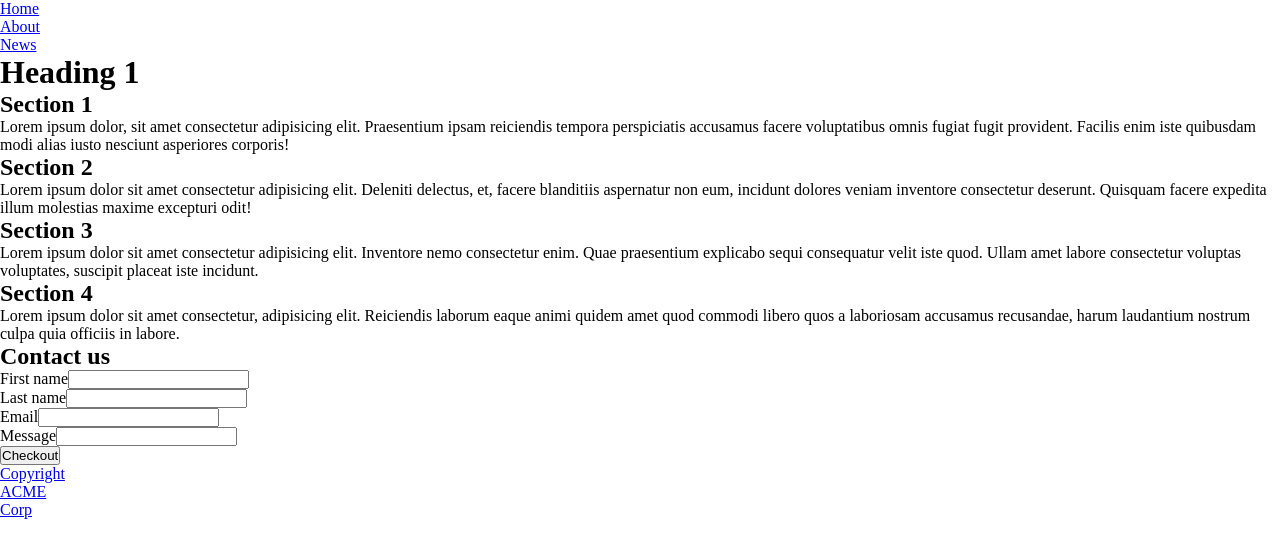
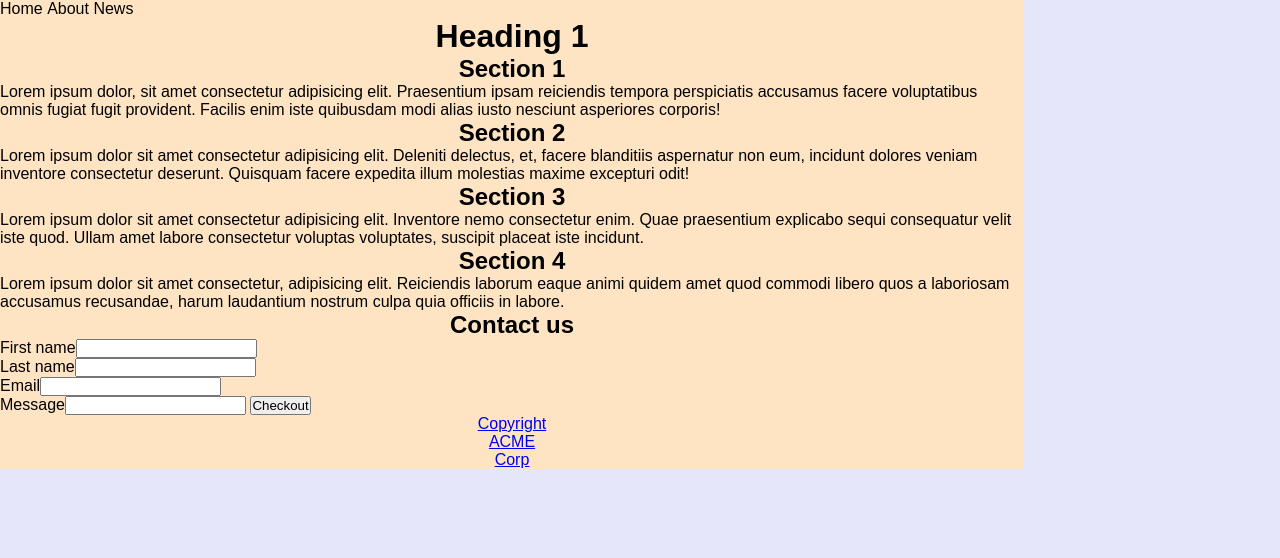
Before and after one commit to noemidmjn/CDA404, a plain HTML site: page internet_tech_tca/index.html in a window 1280 px wide. Drawn offline with Linux system fonts and the light colour scheme.

Commit message:
validated html

```diff
--- a/internet_tech_tca/css/main.css
+++ b/internet_tech_tca/css/main.css
@@ -1,8 +1,31 @@
 * {
     margin: 0;
     padding: 0;
+    font-family: "Arial", sans-serif;
+}
+
+body {
+    background-color: lavender;
+}
+
+h1, h2 {
+    text-align: center;
 }
 
 #wrapper {
+    width: 80%;
+    background-color: bisque;
+}
 
+nav ul li {
+    display: inline;
 }
+
+nav ul li a {
+    color: black;
+    text-decoration: none;
+}
+
+#footer {
+    text-align: center;
+}
--- a/internet_tech_tca/index.html
+++ b/internet_tech_tca/index.html
@@ -49,11 +49,10 @@
                 <h2>Contact us</h2>
 
                 <form action="#">
-                    <p><label for="first_name">First name</label><input type="text" name="first name" required></p>
-                    <p><label for="last_name">Last name</label><input type="text" name="last name" required></p>
-                    <p><label for="email">Email</label><input type="email" name="email" required></p>
-                    <p><label for="message">Message</label><input type="text-area" name="message"></p>
-
+                    <p><label for="first_name">First name</label><input type="text" name="first name" id="first_name" required></p>
+                    <p><label for="last_name">Last name</label><input type="text" name="last name" id="last_name" required></p>
+                    <p><label for="email">Email</label><input type="email" name="email" id="email" required></p>
+                    <p><label for="message">Message</label><input type="text" id="message">
                     <input type="submit" name="Checkout" value="Checkout">
                 </form>
 
```
